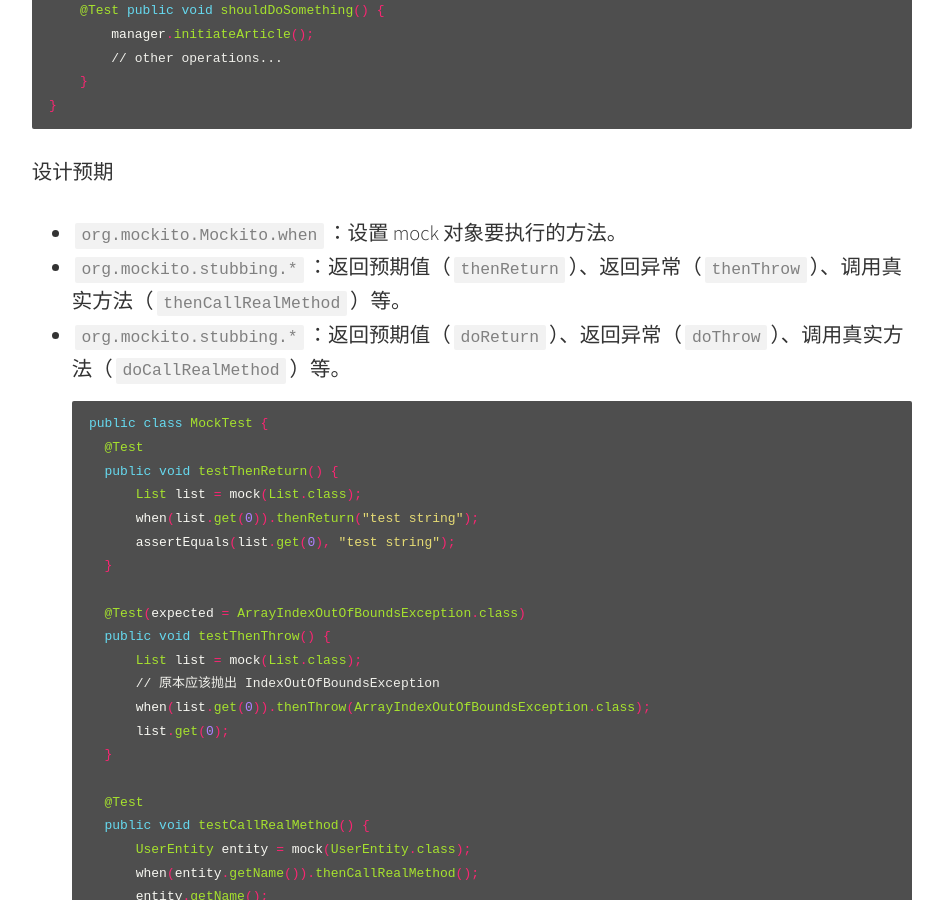
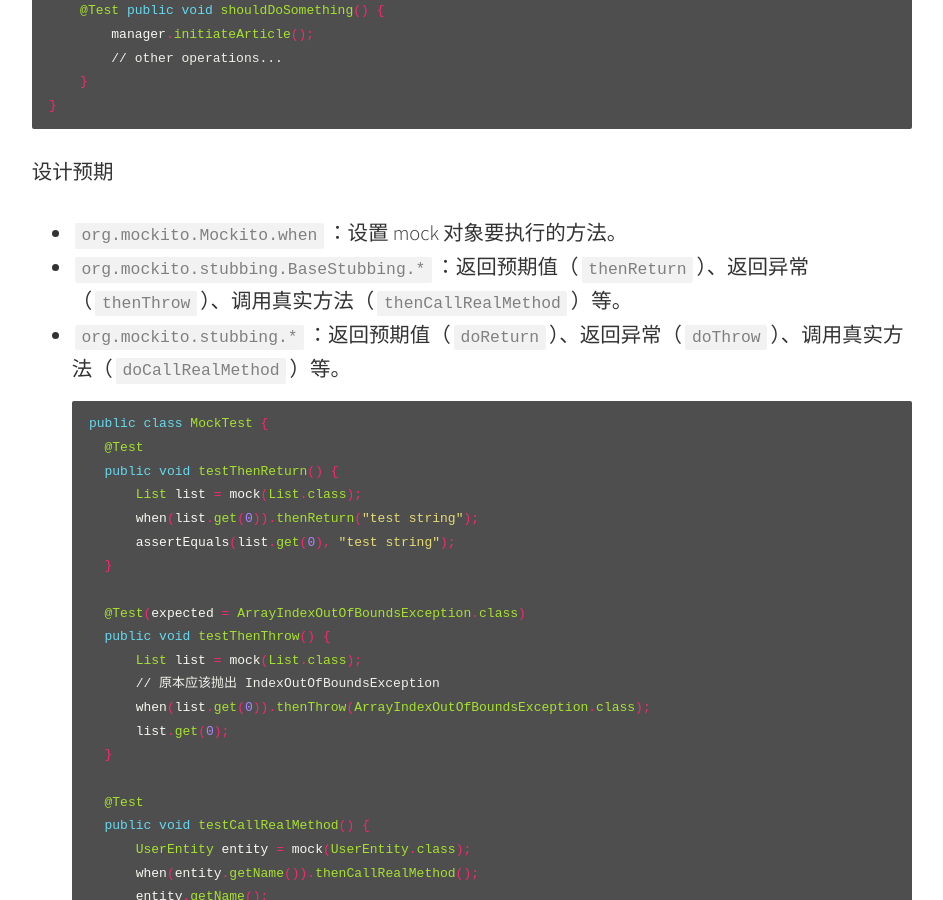
Before and after one commit to jyjsjd/jyjsjd.github.io, a Jekyll site: the page built from _posts/2018-12-07-unit-test.md, in a window 1280 px wide and 900 px high, scrolled down 6009 px. Shown: the whole window, without its empty margins (168-1111 px from the left). Built offline with Jekyll 4.4.1, drawn with Linux system fonts in a browser that asks for light colours; comment, search, counter and statistics services are not loaded.

Commit message:
unit test

````diff
--- a/_posts/2018-12-07-unit-test.md
+++ b/_posts/2018-12-07-unit-test.md
@@ -238,7 +238,7 @@ public class ArticleManagerTest {
 #### 设计预期
 
 * `org.mockito.Mockito.when`：设置 mock 对象要执行的方法。
-* `org.mockito.stubbing.*`：返回预期值（`thenReturn`）、返回异常（`thenThrow`）、调用真实方法（`thenCallRealMethod`）等。
+* `org.mockito.stubbing.BaseStubbing.*`：返回预期值（`thenReturn`）、返回异常（`thenThrow`）、调用真实方法（`thenCallRealMethod`）等。
 * `org.mockito.stubbing.*`：返回预期值（`doReturn`）、返回异常（`doThrow`）、调用真实方法（`doCallRealMethod`）等。
 ```java
 public class MockTest {
````
